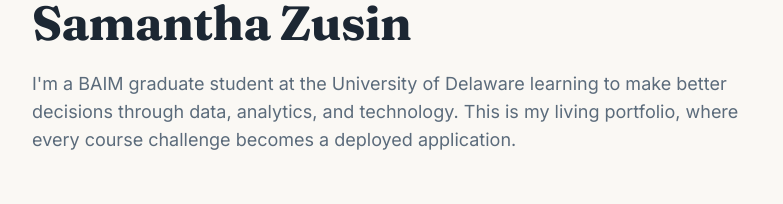
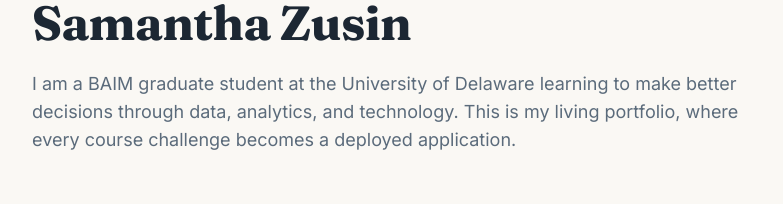
Before and after one commit to szusin1/my-site, a Next.js app: page / in a window 1280 px wide. Shown: the part 162-366 px from the top of the page, without its empty margins (248-1031 px from the left). Built offline with nearby package versions, Linux system fonts and the light colour scheme; no server answers; the database is empty.

Commit message:
Updated sentence

```diff
--- a/src/profile.ts
+++ b/src/profile.ts
@@ -58,7 +58,7 @@ export const profile = {
    * A short bio for your home page: two or three sentences, written like
    * a person, not a resume. What are you studying? What do you care about?
    */
-  bio: "I'm a BAIM graduate student at the University of Delaware learning to make better decisions through data, analytics, and technology. This is my living portfolio, where every course challenge becomes a deployed application.",
+  bio: "I am a BAIM graduate student at the University of Delaware learning to make better decisions through data, analytics, and technology. This is my living portfolio, where every course challenge becomes a deployed application.",
 
   /**
    * Your GitHub repo URL. The course platform reads this from /api/health to
```
